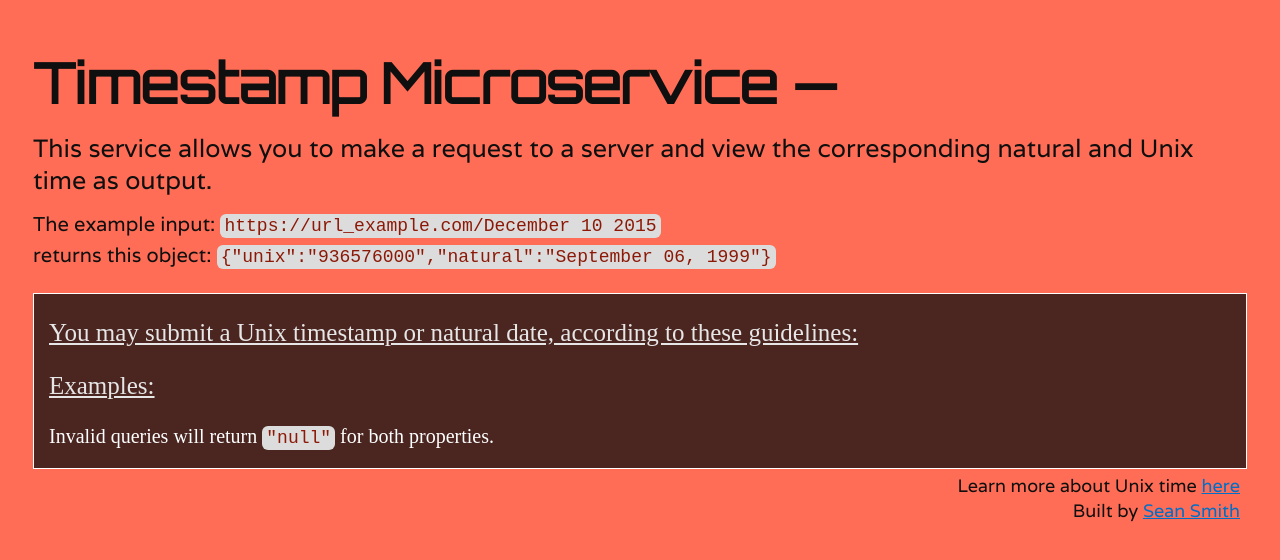
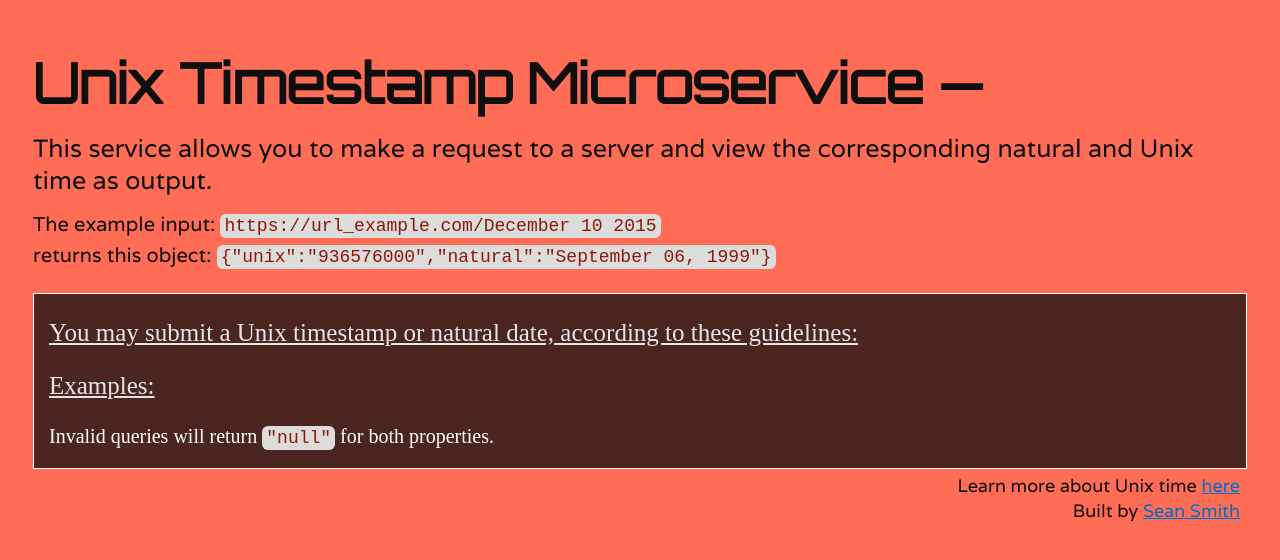
Before and after one commit to bonham000/unix-time-stamp, a website: page client/views/index.html in a window 1280 px wide. Drawn offline with nearby package versions, Linux system fonts and the light colour scheme.

Commit message:
updated title

```diff
--- a/client/views/index.html
+++ b/client/views/index.html
@@ -18,7 +18,7 @@
 
 <div class="container">
 
-  <h1 class="title">Timestamp Microservice —</h1>
+  <h1 class="title">Unix Timestamp Microservice —</h1>
 
   <p class="subtitle main">This service allows you to make a request to a server and view the corresponding natural and Unix time as output.</p>
 
```
